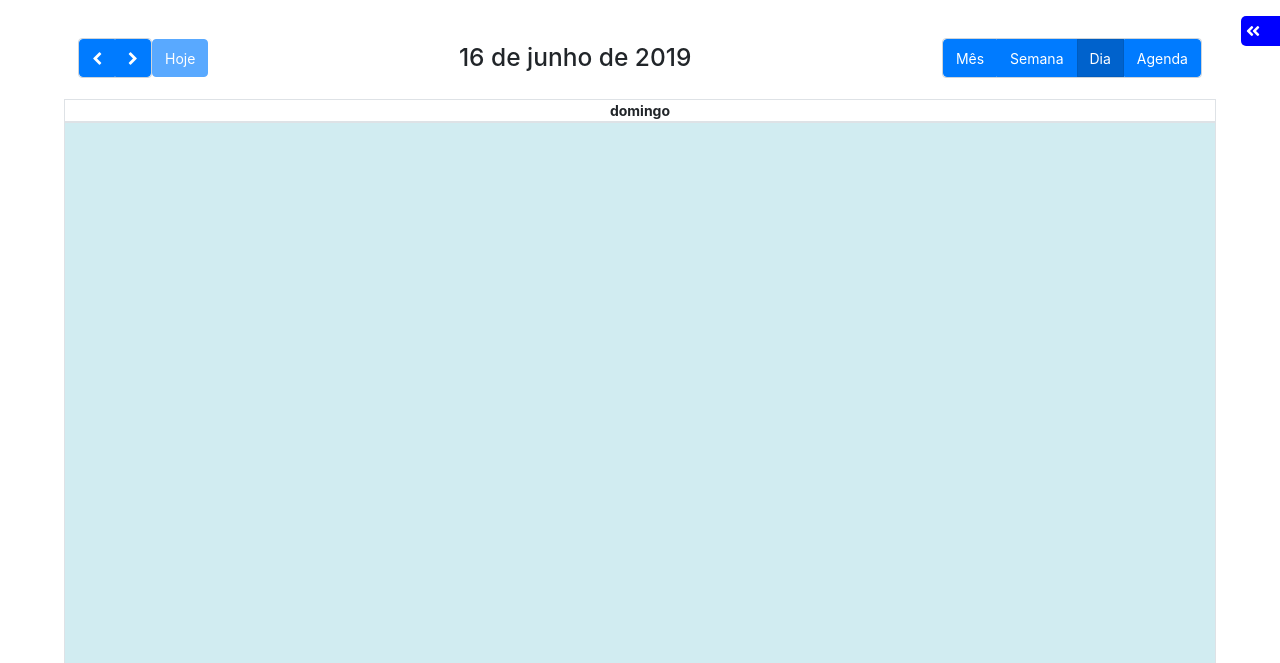
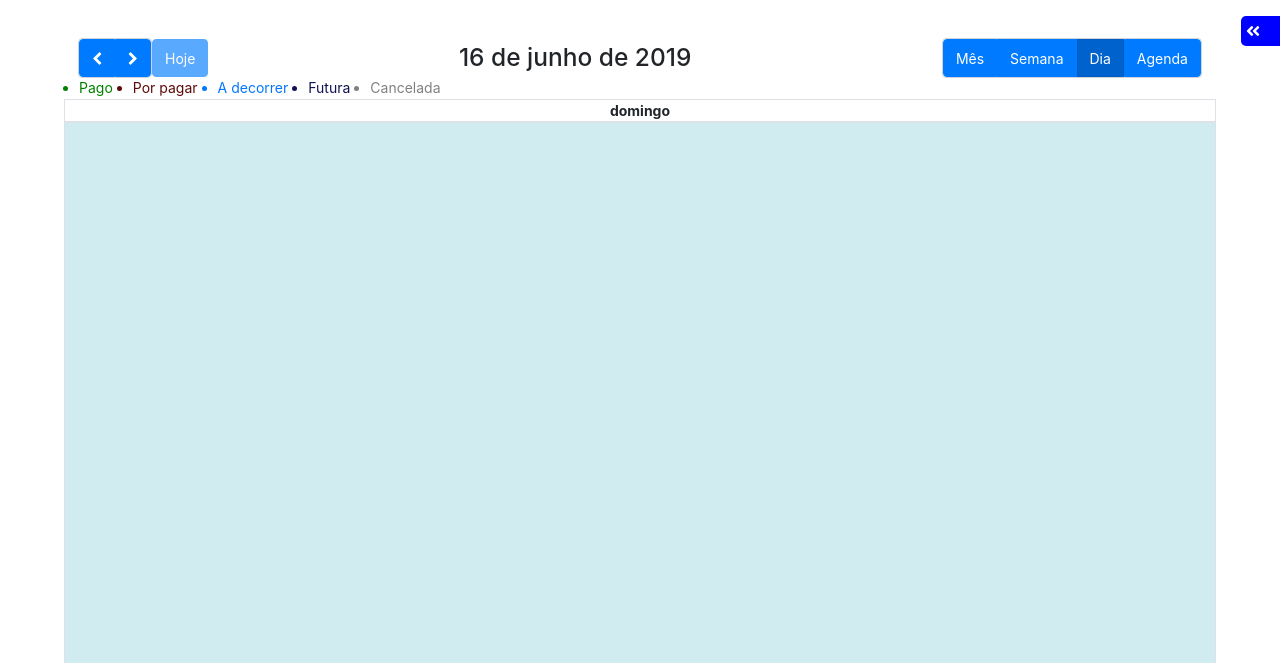
Before and after one commit to rmmcosta/TCCSchedule, a PHP site: page / in a window 1280 px wide. Shown: the part 56-719 px from the top of the page. Run offline with PHP 8.4, Linux system fonts and the light colour scheme; data comes from the database, SQL or seed files in the repository; lists and menus that the app fills with data are empty; some libraries are stand-ins or nearby versions.

Commit message:
added color legend to calendar

```diff
--- a/app/model/home.php
+++ b/app/model/home.php
@@ -61,9 +61,9 @@
         if($isCanceled)
             return 'gray';
         if($startDate>date('Y-m-d H:i:s'))
+            return '#111251';
+        if($endDate>date('Y-m-d H:i:s'))
             return '#0077ff';
-        if($endDate>date('Y-m-d H:i:s'))
-            return '#095ab7';
         if(!$isPaid)
             return '#5c0a0a';
         return 'green';
--- a/app/view/home.phtml
+++ b/app/view/home.phtml
@@ -12,7 +12,10 @@
       </button>
   </div>
   <div id='calendar-container' class="mb-5">
-      <div id='calendar'></div>
+    <div>
+      <ul id="colorlegend"><li style="color:green;">Pago</li><li style="color:#5c0a0a;">Por pagar</li><li style="color:#0077ff;">A decorrer</li><li style="color:#111251;">Futura</li><li style="color:gray;">Cancelada</li></ul>
+    </div>
+    <div id='calendar'></div>
   </div>
 
 <style>
@@ -67,12 +70,12 @@
                     }
               },
       error: function(jqXHR, textStatus, errorThrown ) {
-        console.log(jqXHR);
-        console.log(textStatus);
-        console.log(errorThrown);
+        //console.log(jqXHR);
+        //console.log(textStatus);
+        //console.log(errorThrown);
       },
       complete: function() {
-        console.log('ajax finished');
+        //console.log('ajax finished');
       }
     });
   }
--- a/public/style.css
+++ b/public/style.css
@@ -544,3 +544,19 @@ nav .page-item a:hover {
 h1 a {
   font-size: .5em;
 }
+
+#colorlegend {
+  margin-top: 38px;
+}
+
+#colorlegend li {
+  float: left;
+  margin-left: 20px;
+}
+
+#colorlegend {
+  width: 100%;
+  top: 15px;
+  position: absolute;
+  left: -45px;
+}
```
